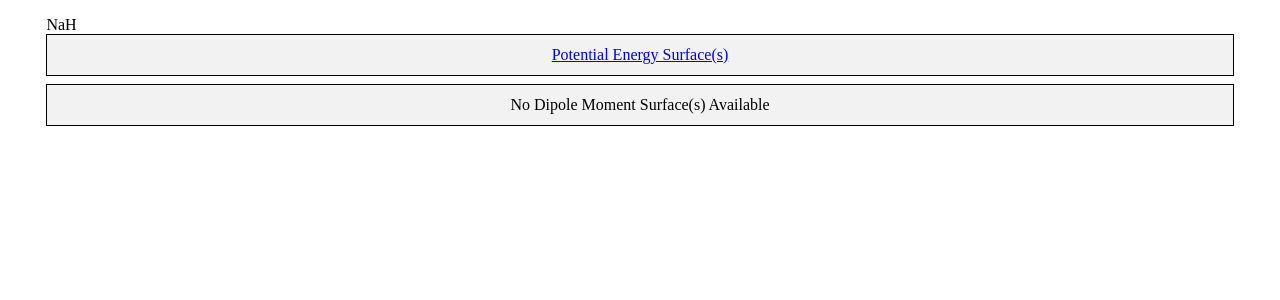
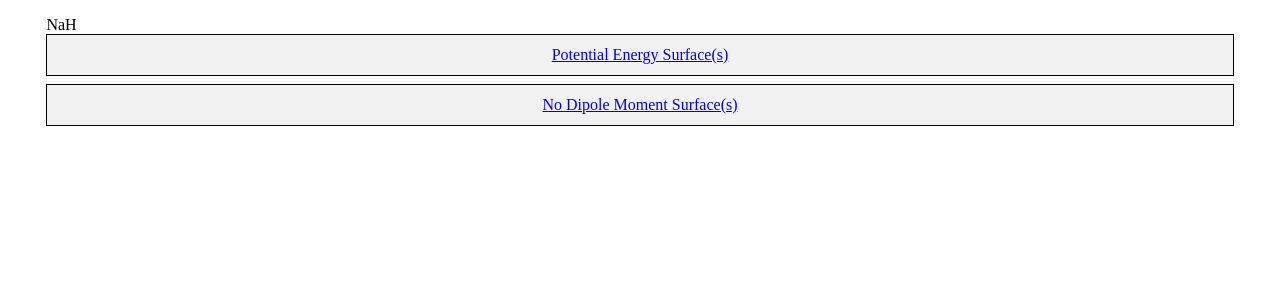
Before and after one commit to theneva/MOLIM-Library, a React app: page / in a window 1280 px wide. Both pictures are taken after a click on the link "NaH". Shown: the top 300 px of the page. Built offline with nearby package versions, Linux system fonts and the light colour scheme; the HTML template or start-up script is replaced by a standard one.

Commit message:
Create Surface Button component

```diff
--- a/src/components/MoleculeInformation.jsx
+++ b/src/components/MoleculeInformation.jsx
@@ -1,29 +1,12 @@
 import React from 'react'
 import Molecule from './Molecule.jsx'
+import SurfaceButton from './SurfaceButton.jsx'
 
 const styles = {
   surfaceContainer: {
     display: 'flex',
     flexDirection: 'column'
   },
-  surfaceButtonClickable: {
-    display: "flex",
-    alignItems: "center",
-    justifyContent: "center",
-    background: "rgb(242, 242, 242)",
-    height: "5vh",
-    marginBottom: "1vh",
-    border: "solid 1px black"
-  },
-  surfaceButtonNotClickable: {
-    display: "flex",
-    alignItems: "center",
-    justifyContent: "center",
-    background: "rgb(242, 242, 242)",
-    height: "5vh",
-    marginBottom: "1vh",
-    border: "solid 1px black"
-  }
 }
 
 export default class MoleculeInformation extends React.Component {
@@ -32,15 +15,9 @@ export default class MoleculeInformation extends React.Component {
       <Molecule constituents={this.props.molecule.molecule}/> {/* lol */}
       <div style={styles.surfaceContainer}>
         {this.props.molecule.potentialEnergySurface.exists ?
-          <a href="#" className="img-rounded col-md-4" style={styles.surfaceButtonClickable}>Potential Energy
-            Surface(s)</a> :
-          <div className="img-rounded col-md-4" style={styles.surfaceButtonNotClickable}>No Potential Energy Surface(s)
-            Available</div>}
+          <SurfaceButton type="Potential Energy Surface(s)"/> : <SurfaceButton type="No Potential Energy Surface(s)"/>}
         {this.props.molecule.dipoleMomentSurface.exists ?
-          <a href="#" className="img-rounded col-md-4" style={styles.surfaceButtonClickable}>Dipole Moment
-            Surface(s)</a> :
-          <div className="img-rounded col-md-4" style={styles.surfaceButtonNotClickable}>No Dipole Moment Surface(s)
-            Available</div>}
+          <SurfaceButton type="Dipole Moment Surface(s)"/> : <SurfaceButton type="No Dipole Moment Surface(s)"/>}
       </div>
     </div>
   }
--- /dev/null
+++ b/src/components/SurfaceButton.jsx
@@ -0,0 +1,30 @@
+import React from 'react'
+
+const styles = {
+  surfaceButtonClickable: {
+    display: "flex",
+    alignItems: "center",
+    justifyContent: "center",
+    background: "rgb(242, 242, 242)",
+    height: "5vh",
+    marginBottom: "1vh",
+    border: "solid 1px black"
+  },
+  surfaceButtonNotClickable: {
+    display: "flex",
+    alignItems: "center",
+    justifyContent: "center",
+    background: "rgb(242, 242, 242)",
+    height: "5vh",
+    marginBottom: "1vh",
+    border: "solid 1px black"
+  }
+}
+
+export default class SurfaceButton extends React.Component {
+  render() {
+    return this.props.type == "Potential Energy Surface(s)" ?
+      <a href="#" className="img-rounded col-md-4" style={styles.surfaceButtonClickable}>{this.props.type}</a> :
+      <a href="#" className="img-rounded col-md-4" style={styles.surfaceButtonNotClickable}>{this.props.type}</a>
+  }
+}
```
